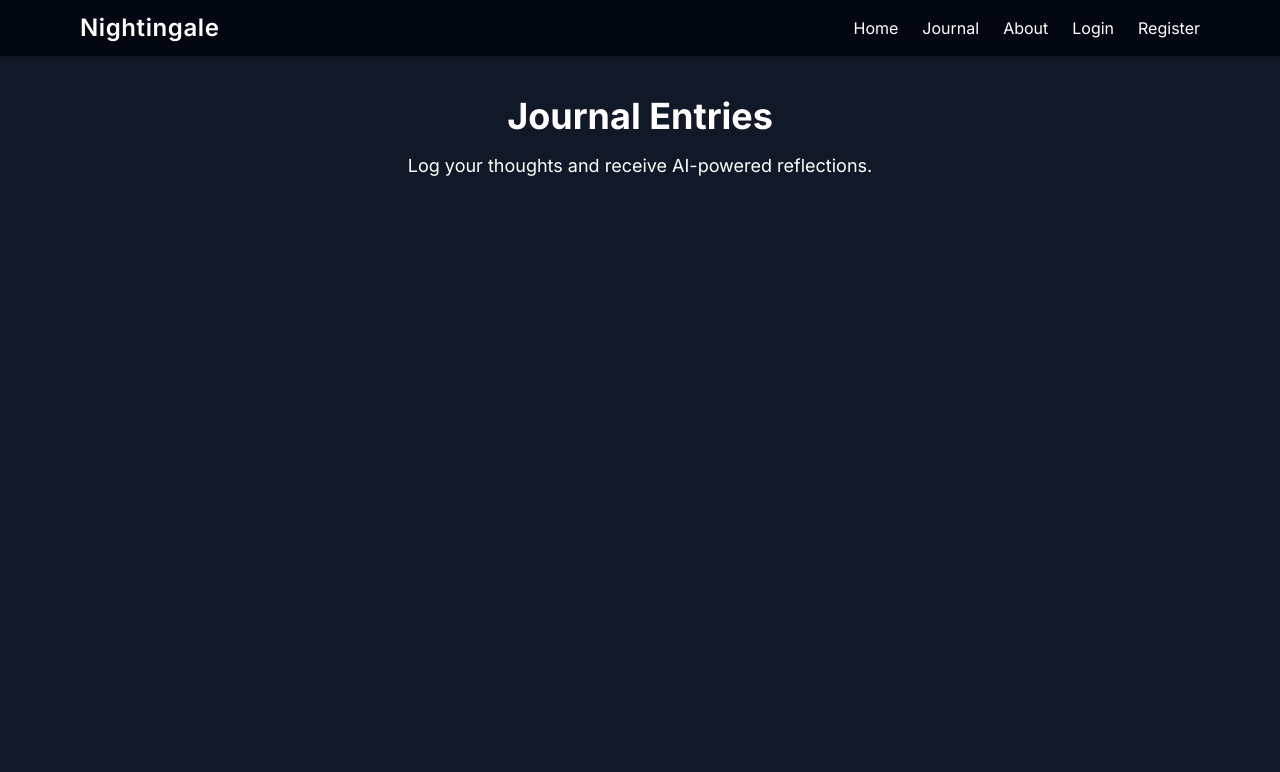
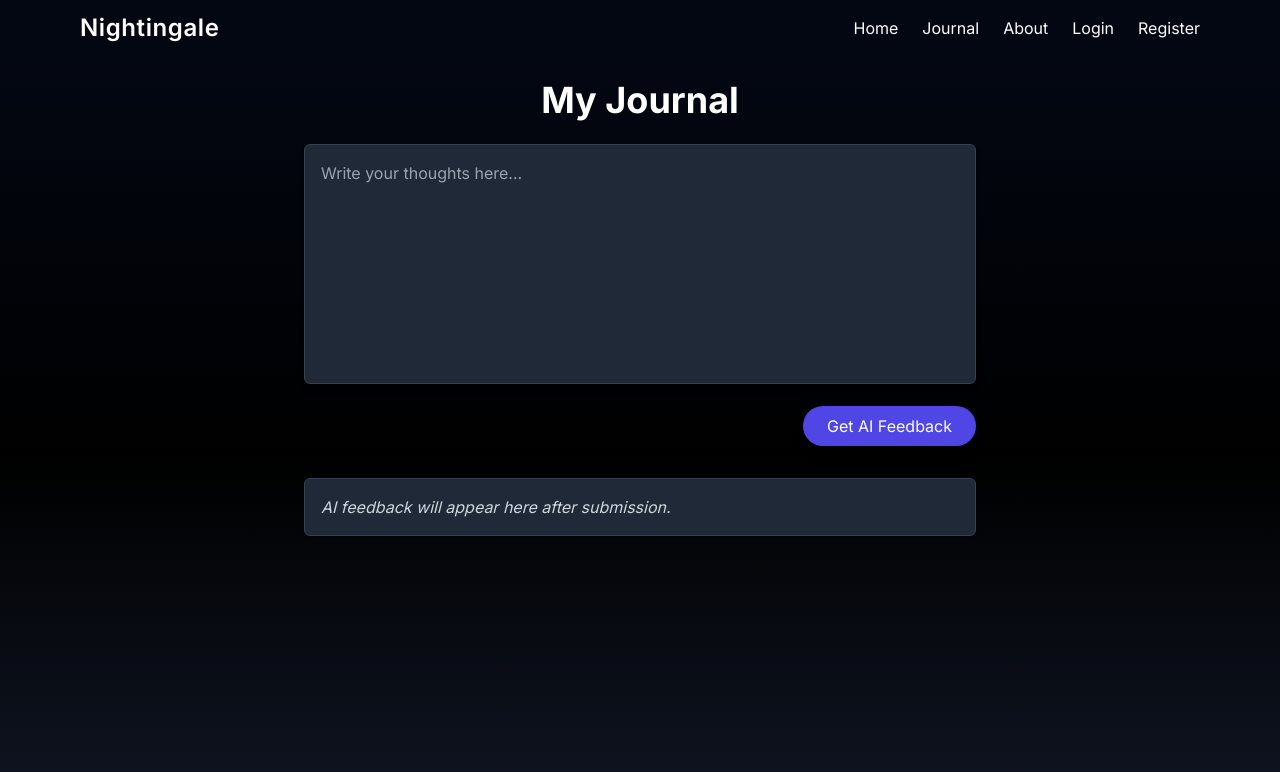
Before and after one commit to Cyberbot777/nightingale, a React (Vite) app in the folder frontend/: page /journal in a window 1280 px wide. Shown: the top 772 px of the page. Built offline with nearby package versions, Linux system fonts and the light colour scheme.

Commit message:
Place holder journal page update

```diff
--- a/frontend/src/pages/Journal.jsx
+++ b/frontend/src/pages/Journal.jsx
@@ -1,8 +1,29 @@
-export default function Journal() {
+import React from 'react';
+
+const Journal = () => {
   return (
-    <div className="text-center mt-10">
-      <h1 className="text-4xl font-bold">Journal Entries</h1>
-      <p className="mt-4 text-lg">Log your thoughts and receive AI-powered reflections.</p>
+    <div className="min-h-screen bg-gradient-to-b from-gray-950 via-black to-gray-900 text-white p-6">
+      <div className="max-w-2xl mx-auto animate-fade-in-up">
+        <h1 className="text-3xl sm:text-4xl font-bold mb-6 text-center">My Journal</h1>
+
+        <textarea
+          placeholder="Write your thoughts here..."
+          className="w-full h-60 p-4 rounded-md bg-gray-800 text-white border border-gray-700 resize-none mb-4 shadow-md focus:outline-none focus:ring-2 focus:ring-indigo-500"
+        />
+
+        <div className="flex justify-end">
+          <button className="px-6 py-2 bg-indigo-600 hover:bg-indigo-700 rounded-full transition-colors font-medium shadow-lg">
+            Get AI Feedback
+          </button>
+        </div>
+
+        {/* Placeholder for AI feedback */}
+        <div className="mt-8 p-4 bg-gray-800 border border-gray-700 rounded-md shadow-sm">
+          <p className="text-gray-300 italic">AI feedback will appear here after submission.</p>
+        </div>
+      </div>
     </div>
   );
-}
+};
+
+export default Journal;
```
